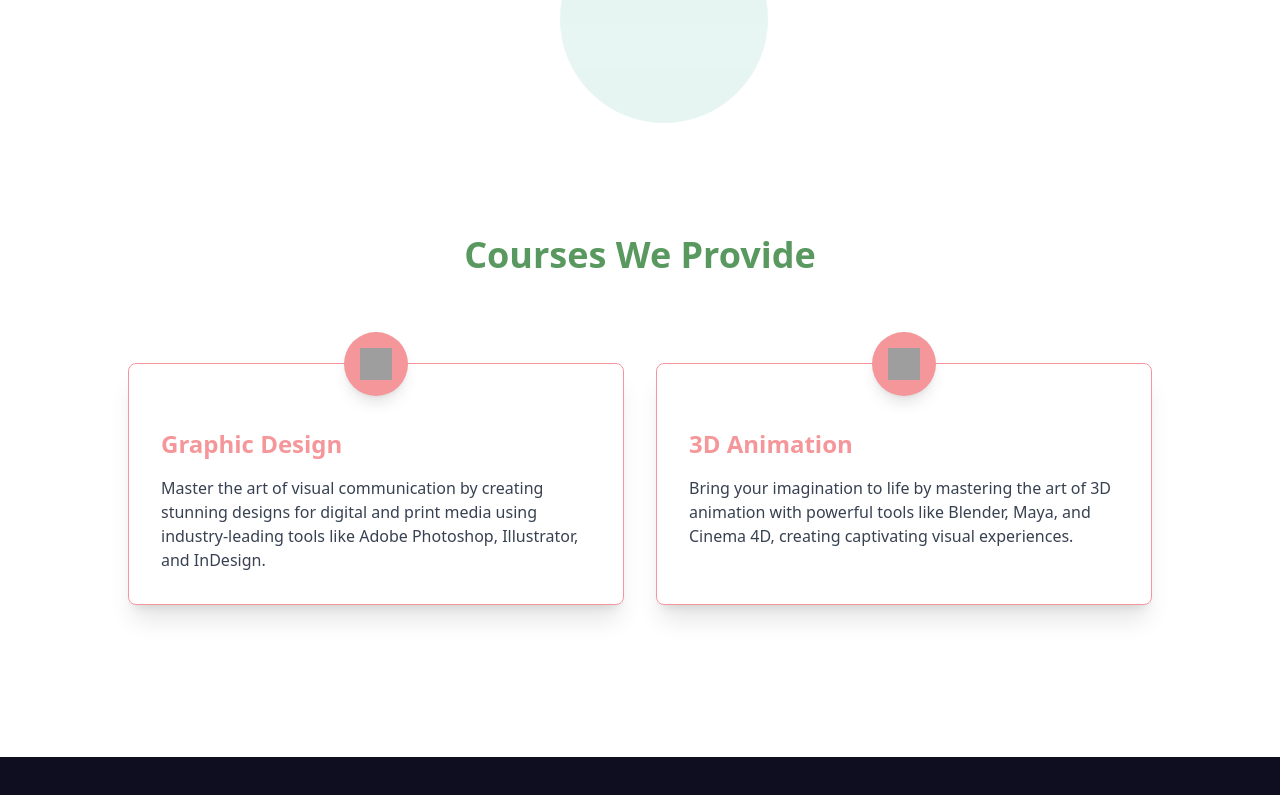
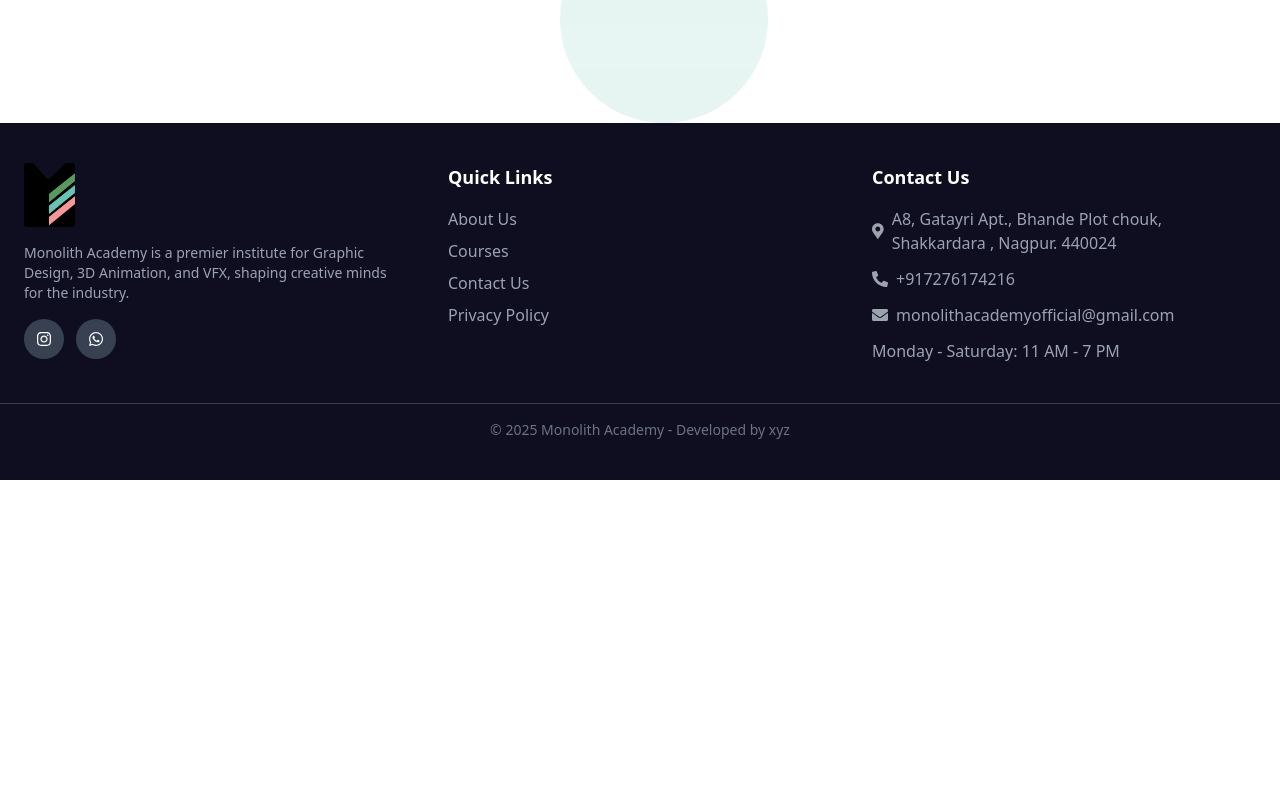
Before and after one commit to shreya1303/Monolith, a React (Vite) app: page / in a window 1280 px wide. Shown: the part 1477-2272 px from the top of the page. After the commit the page ends 1957 px from the top, so only its background shows below. Built offline with nearby package versions, Linux system fonts and the light colour scheme; grey boxes are pictures that could not be loaded.

Commit message:
greeting

```diff
--- a/src/pages/Home.jsx
+++ b/src/pages/Home.jsx
@@ -2,6 +2,7 @@
 
 const Home = () => {
   const [isOpaque, setIsOpaque] = useState(false);
+  const [isMobile, setIsMobile] = useState(window.innerWidth <= 640); // Track if screen is small (sm: breakpoint)
 
   useEffect(() => {
     const handleScroll = () => {
@@ -16,9 +17,16 @@
       }
     };
 
+    const handleResize = () => {
+      setIsMobile(window.innerWidth <= 640); // Update state based on screen width
+    };
+
     window.addEventListener("scroll", handleScroll);
+    window.addEventListener("resize", handleResize);
+
     return () => {
       window.removeEventListener("scroll", handleScroll);
+      window.removeEventListener("resize", handleResize);
     };
   }, []);
 
@@ -28,7 +36,10 @@
       <section className="relative w-full h-screen">
         <div className="fixed top-0 left-0 w-full h-full -z-10">
           <video className="w-full h-full object-cover" autoPlay muted loop>
-            <source src="greeting_1.mp4" type="video/mp4" />
+            <source
+              src={isMobile ? "mobile_greeting.mp4" : "greeting_1.mp4"}
+              type="video/mp4"
+            />
             Your browser does not support the video tag.
           </video>
         </div>
@@ -67,61 +78,6 @@
           </p>
         </div>
       </section>
-
-      {/* Other Sections */}
-      <section className="py-28 px-6 bg-white relative">
-        <h2 className="text-4xl font-bold text-center text-[#599960] md:text-4xl sm:text-2xl">
-          Courses We Provide
-        </h2>
-
-        {/* Cards */}
-        <div className="mt-12 py-10 grid grid-cols-1 md:grid-cols-2 gap-8 w-full max-w-5xl mx-auto relative z-10">
-          {/* Card 1 */}
-          <div className="relative p-8 bg-[#ffffff] shadow-xl rounded-lg border border-[#f5979a] hover:scale-105 transition-transform duration-300">
-            <div className="absolute -top-8 left-1/2 transform -translate-x-1/2 w-16 h-16 bg-[#f5979a] rounded-full flex items-center justify-center shadow-lg">
-              <img
-                src="https://img.icons8.com/ios-filled/50/ffffff/paint-palette.png"
-                alt="Graphic Design Icon"
-                className="w-8 h-8"
-              />
-            </div>
-            <h3 className="text-2xl font-semibold text-[#f5979a] mt-8">
-              Graphic Design
-            </h3>
-            <p className="mt-4 text-gray-700">
-              Master the art of visual communication by creating stunning
-              designs for digital and print media using industry-leading tools
-              like Adobe Photoshop, Illustrator, and InDesign.
-            </p>
-          </div>
-
-          {/* Card 2 */}
-          <div className="relative p-8 bg-[#ffffff] shadow-xl rounded-lg border border-[#f5979a] hover:scale-105 transition-transform duration-300">
-            <div className="absolute -top-8 left-1/2 transform -translate-x-1/2 w-16 h-16 bg-[#f5979a] rounded-full flex items-center justify-center shadow-lg">
-              <img
-                src="https://img.icons8.com/ios-filled/50/ffffff/3d-glasses.png"
-                alt="3D Animation Icon"
-                className="w-8 h-8"
-              />
-            </div>
-            <h3 className="text-2xl font-semibold text-[#f5979a] mt-8">
-              3D Animation
-            </h3>
-            <p className="mt-4 text-gray-700">
-              Bring your imagination to life by mastering the art of 3D
-              animation with powerful tools like Blender, Maya, and Cinema 4D,
-              creating captivating visual experiences.
-            </p>
-          </div>
-        </div>
-
-        {/* Call to Action */}
-        {/* <div className="mt-12 flex justify-center">
-          <button className="px-6 py-3 bg-[#f5979a] text-white font-bold text-lg rounded-full shadow-md hover:bg-[#fc888c] transition-colors duration-300">
-            Details
-          </button>
-        </div> */}
-      </section>
     </div>
   );
 };
```
Also changed, not shown: 1 other file (tests, documents, lock files or other folders).
